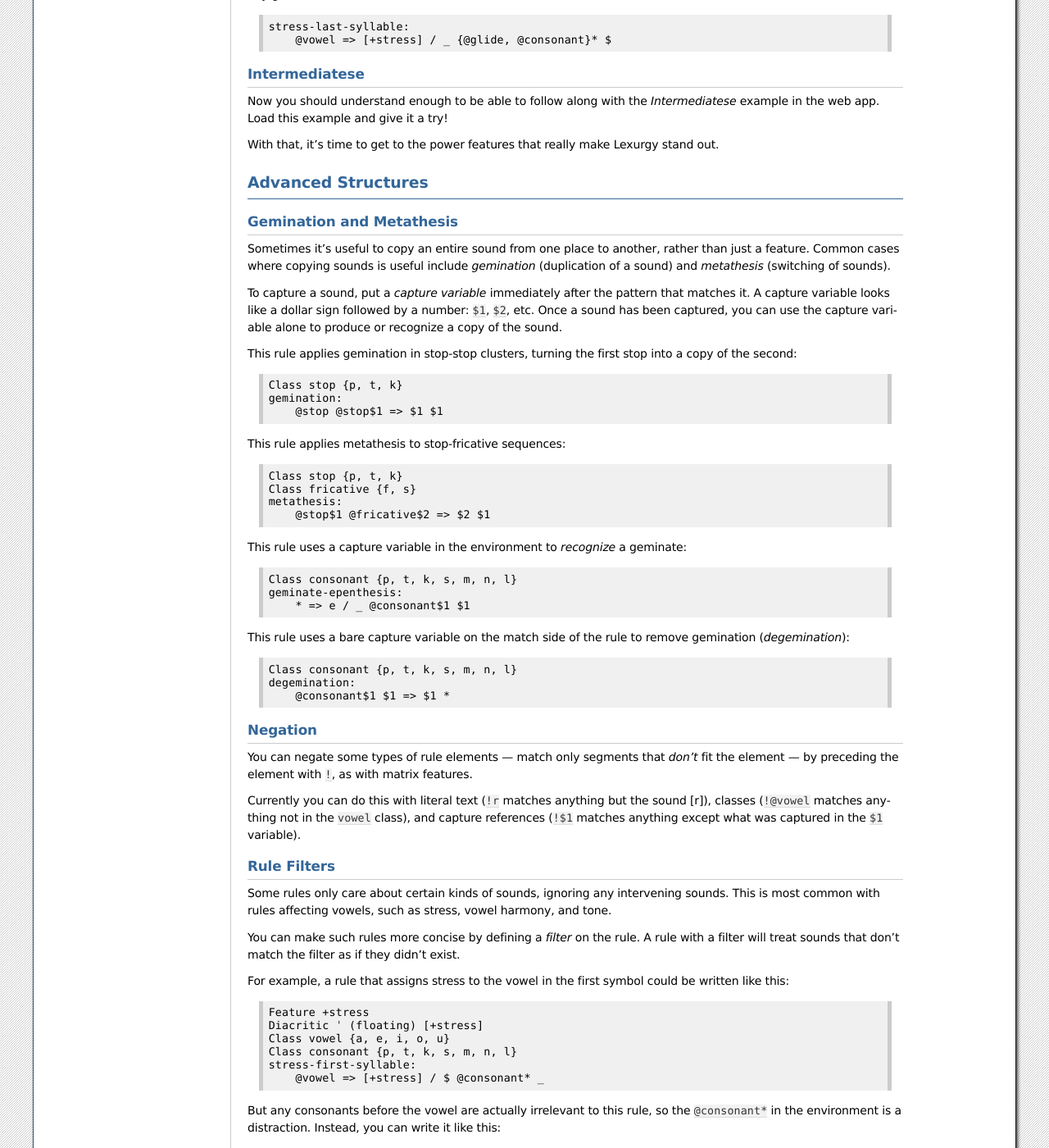
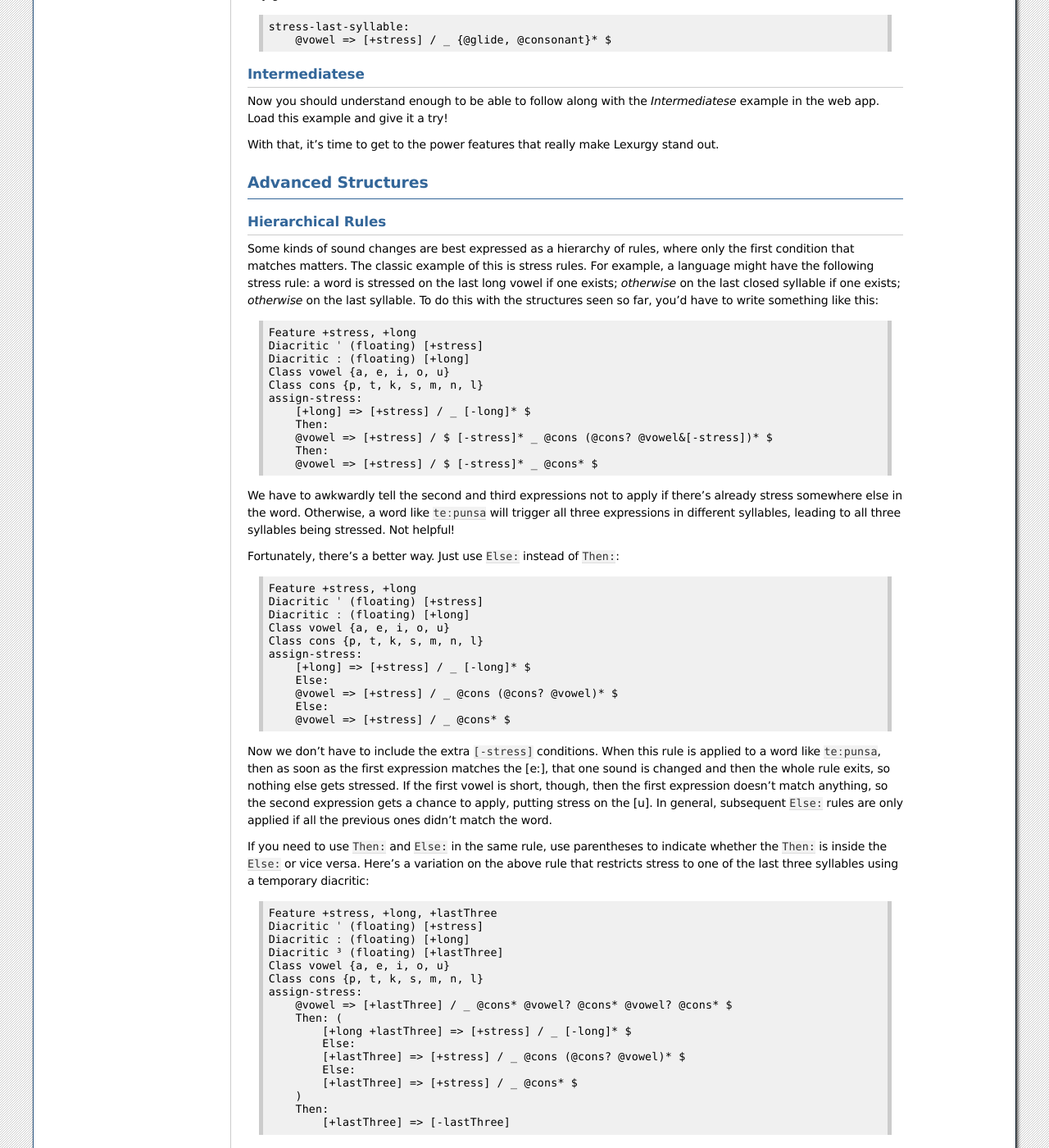
Before and after one commit to def-gthill/lexurgy, a Sphinx documentation site: the page built from doc/source/sc-tutorial.rst, in a window 1280 px wide and 1400 px high, scrolled down 11098 px. Shown: the whole window at 82% size. Built offline with Sphinx 7.4.7, drawn with Linux system fonts in a browser that asks for light colours; some of the changed text lies outside the part shown.

Commit message:
Docs for version 0.14.0

```diff
--- a/doc/source/sc-tutorial.rst
+++ b/doc/source/sc-tutorial.rst
@@ -750,6 +750,83 @@
 Advanced Structures
 --------------------
 
+Hierarchical Rules
+~~~~~~~~~~~~~~~~~~~
+
+Some kinds of sound changes are best expressed as a hierarchy of rules, where
+only the first condition that matches matters. The classic example
+of this is stress rules. For example, a language might have the following stress
+rule: a word is stressed on the last long vowel if one exists; *otherwise*
+on the last closed syllable if one exists; *otherwise* on the last syllable.
+To do this with the structures seen so far, you'd have to write something like this::
+
+    Feature +stress, +long
+    Diacritic ˈ (floating) [+stress]
+    Diacritic ː (floating) [+long]
+    Class vowel {a, e, i, o, u}
+    Class cons {p, t, k, s, m, n, l}
+    assign-stress:
+        [+long] => [+stress] / _ [-long]* $
+        Then:
+        @vowel => [+stress] / $ [-stress]* _ @cons (@cons? @vowel&[-stress])* $
+        Then:
+        @vowel => [+stress] / $ [-stress]* _ @cons* $
+
+We have to awkwardly tell the second and third expressions not to apply
+if there's already stress somewhere else in the word. Otherwise, a
+word like ``teːpunsa`` will trigger all three expressions in different
+syllables, leading to all three syllables being stressed. Not helpfulǃ
+
+Fortunately, there's a better way. Just use ``Else:`` instead of ``Then:``::
+
+    Feature +stress, +long
+    Diacritic ˈ (floating) [+stress]
+    Diacritic ː (floating) [+long]
+    Class vowel {a, e, i, o, u}
+    Class cons {p, t, k, s, m, n, l}
+    assign-stress:
+        [+long] => [+stress] / _ [-long]* $
+        Else:
+        @vowel => [+stress] / _ @cons (@cons? @vowel)* $
+        Else:
+        @vowel => [+stress] / _ @cons* $
+
+Now we don't have to include the extra ``[-stress]`` conditions.
+When this rule is applied to a word like ``teːpunsa``, then as
+soon as the first expression matches the [eː], that one sound is
+changed and then the whole rule exits, so nothing else gets stressed.
+If the first vowel is short, though, then the first expression doesn't
+match anything, so the second expression gets a chance to apply, putting
+stress on the [u]. In general, subsequent ``Else:`` rules are
+only applied if all the previous ones didn't match the word.
+
+If you need to use ``Then:`` and ``Else:`` in the same rule, use
+parentheses to indicate whether the ``Then:`` is inside the ``Else:``
+or vice versa. Here's a variation on the above rule that restricts
+stress to one of the last three syllables using a temporary diacritic::
+
+    Feature +stress, +long, +lastThree
+    Diacritic ˈ (floating) [+stress]
+    Diacritic ː (floating) [+long]
+    Diacritic ³ (floating) [+lastThree]
+    Class vowel {a, e, i, o, u}
+    Class cons {p, t, k, s, m, n, l}
+    assign-stress:
+        @vowel => [+lastThree] / _ @cons* @vowel? @cons* @vowel? @cons* $
+        Then: (
+            [+long +lastThree] => [+stress] / _ [-long]* $
+            Else:
+            [+lastThree] => [+stress] / _ @cons (@cons? @vowel)* $
+            Else:
+            [+lastThree] => [+stress] / _ @cons* $
+        )
+        Then:
+            [+lastThree] => [-lastThree]
+
+Here, the parentheses indicate that the ``[+lastThree]`` is added
+before the entire ``Else:`` block, and removed after the entire
+``Else:`` block.
+
 .. _sc-gemination:
 
 Gemination and Metathesis
```
